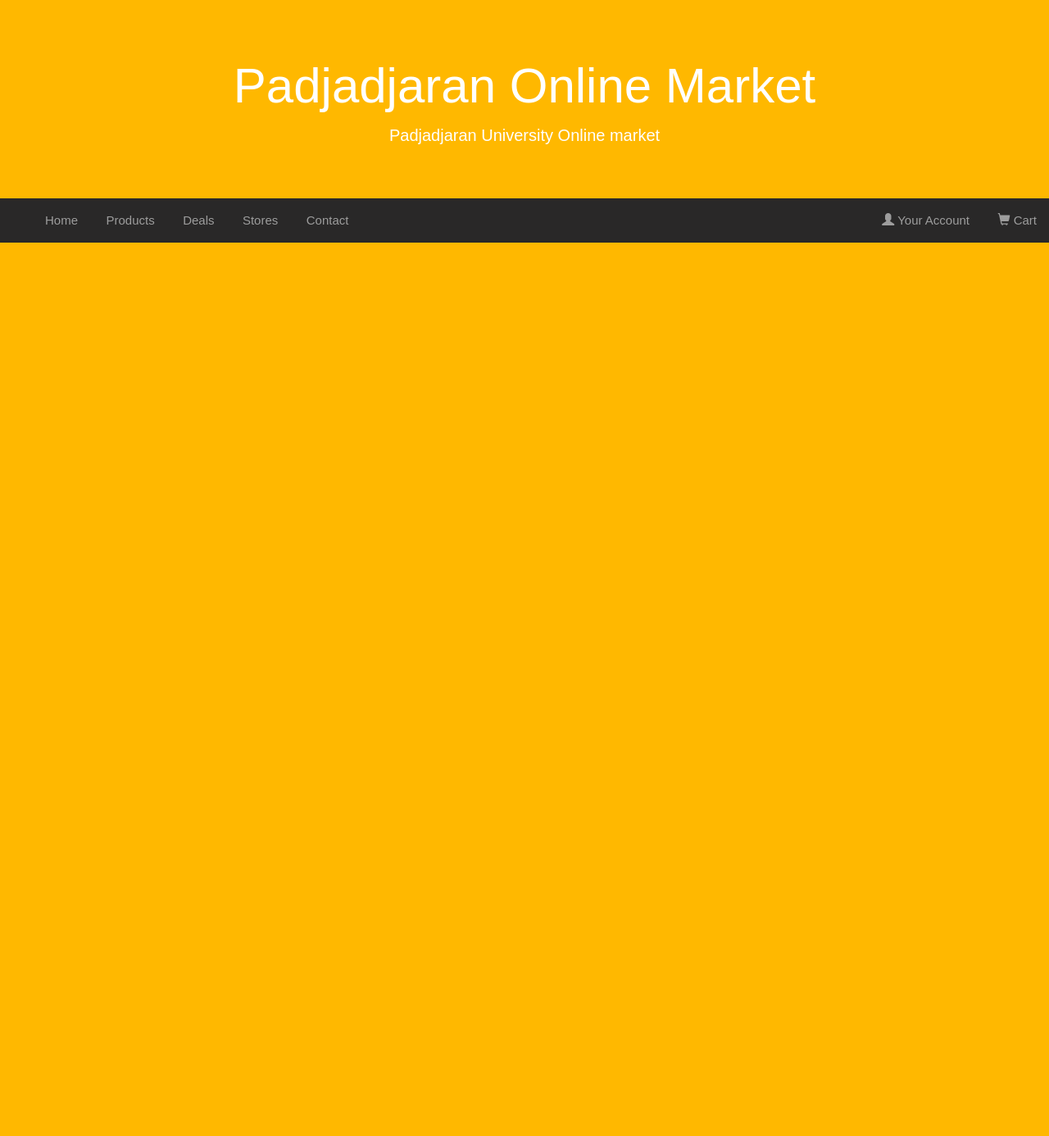
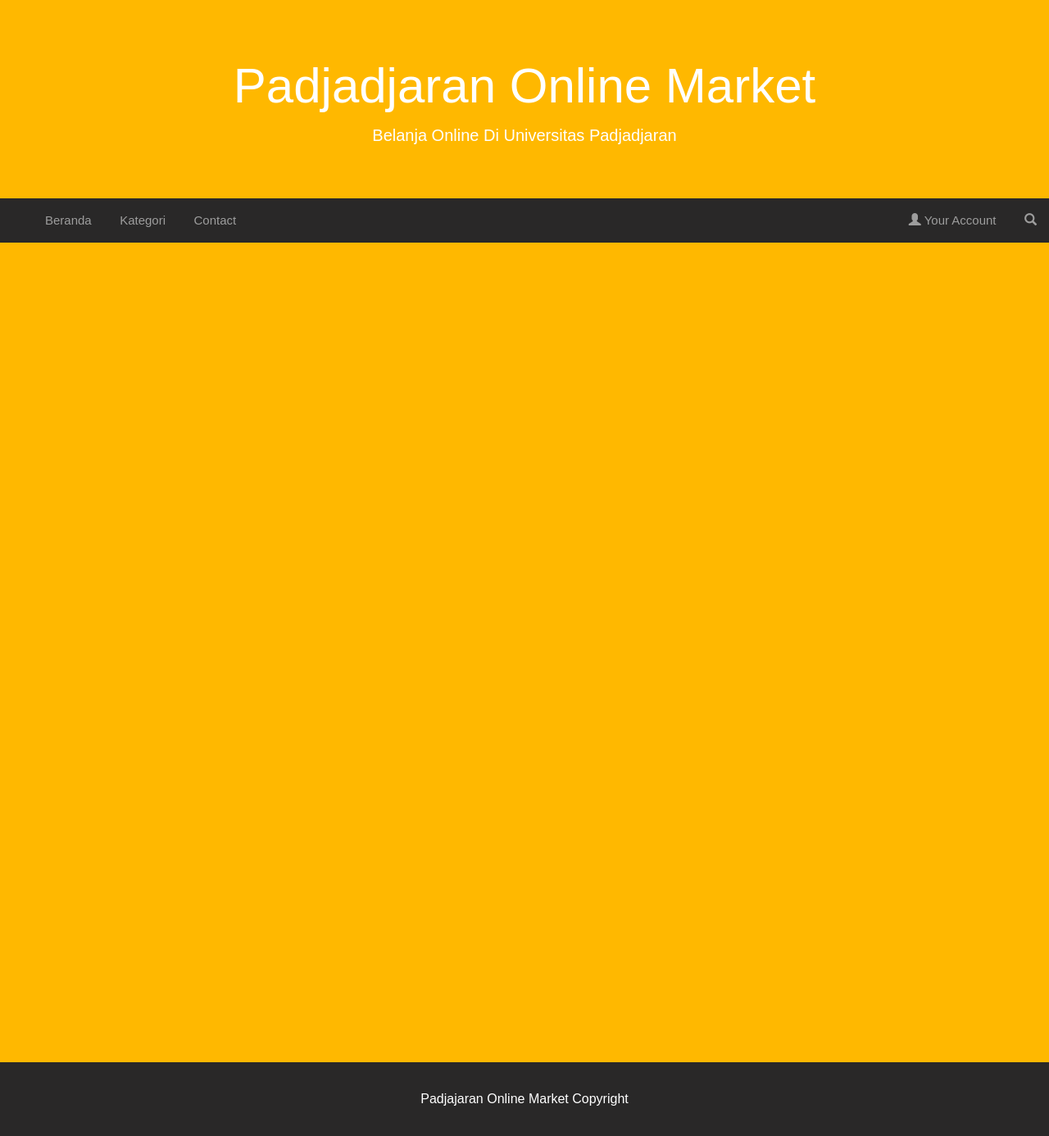
Before and after one commit to fadhlihh/PemrogramanWeb, a PHP site: page /home.html in a window 1280 px wide. Shown: the whole page at 82% size. Before the commit the page ends 296 px from the top, so only its background shows below. Run offline with PHP 8.4, Linux system fonts and the light colour scheme.

Commit message:
Navbar(Modified) + Footer

```diff
--- a/css/style.css
+++ b/css/style.css
@@ -8,15 +8,38 @@ h1{
   	margin-bottom: -5px;
   	font-weight: lighter;
 }
+
+body{
+	background-color: #ffb800;
+	color: #ffffff;
+	margin: 0;
+}
+
+.text-center{
+	text-align: center;
+}
+
+.container{
+	padding-right: 15px;
+  	padding-left: 15px;
+  	margin-right: auto;
+  	margin-left: auto;
+}
+
+.jumbotron .container p{
+	font-size: 20px;
+}
+
+.jumbotron{
+	padding: 30px;
+	margin-bottom: 15px;
+}
+
 @font-face {
   font-family: 'Glyphicons Halflings';
 
   src: url('../fonts/glyphicons-halflings-regular.eot');
   src: url('../fonts/glyphicons-halflings-regular.eot?#iefix') format('embedded-opentype'), url('../fonts/glyphicons-halflings-regular.woff2') format('woff2'), url('../fonts/glyphicons-halflings-regular.woff') format('woff'), url('../fonts/glyphicons-halflings-regular.ttf') format('truetype'), url('../fonts/glyphicons-halflings-regular.svg#glyphicons_halflingsregular') format('svg');
-}
-
-.navbar-right{
-	float: right;
 }
 
 .glyphicon {
@@ -37,14 +60,27 @@ h1{
 .glyphicon-shopping-cart:before {
   content: "\e116";
 }
+
+.glyphicon-search:before {
+  content: "\e003";
+}
+
+.navbar-right{
+	float: right;
+}
+
 nav{
 	margin-top: 100px;
 	margin: 0px;
 	padding-top: 2px;
 	padding-bottom: 2px;
+	top: 0px;
 	background-color: #292828;
 	width: 100%;
 	position: sticky;
+	position: -webkit-sticky;
+	position: -moz-sticky;
+	z-index: 3;
   	min-height: 50px;
 }
 
@@ -81,28 +117,12 @@ nav ul a:active li {
 	color: rgba(254, 88, 88, 1);
 }
 
-.jumbotron .container p{
-	font-size: 20px;
+.content{
+	min-height: 1000px;
+	min-width: 80%;
 }
 
-.jumbotron{
-	padding: 30px;
-	margin-bottom: 15px;
+footer{
+	background-color: #292828;
+	padding:20px;
 }
-
-body{
-	background-color: #ffb800;
-	color: #ffffff;
-	margin: 0;
-}
-
-.text-center{
-	text-align: center;
-}
-
-.container{
-	padding-right: 15px;
-  	padding-left: 15px;
-  	margin-right: auto;
-  	margin-left: auto;
-}
--- a/home.html
+++ b/home.html
@@ -3,32 +3,33 @@
 	<head>
 		<link rel="stylesheet" type="text/css" href="css/style.css">
 		<meta charset="utf-8">
+		<meta name="viewport" content="width=device-width, initial-scale=1">
 		<title>Padjadjaran Online Market</title>
 	</head>
 	<body>
 		<div class="jumbotron">
 		  <div class="container text-center">
 		    <h1>Padjadjaran Online Market</h1>
-		    <p>Padjadjaran University Online market</p>
+		    <p>Belanja Online Di Universitas Padjadjaran</p>
 		  </div>
 		</div>
 		<nav>
 			<ul>
-				<a href="home.html"><li>Home</li></a>
-				<a href="#"><li>Products</li></a>
-				<a href="#"><li>Deals</li></a>
-				<a href="#"><li>Stores</li></a>
+				<a href="home.html"><li>Beranda</li></a>
+				<a href="#"><li>Kategori</li></a>
 				<a href="#"><li>Contact</li></a>
 			</ul>
 			<ul class="navbar-right">
 				<a href="#"><li><span class="glyphicon glyphicon-user"></span> Your Account</li></a>
-				<a href="#"><li><span class="glyphicon glyphicon-shopping-cart"></span> Cart</li></a>
+				<a href="#"><li><span class="glyphicon glyphicon-search"></span></li></a>
 			</ul>
 		</nav>
-		<!--
+
+		<div class="content">
+
+		</div>
 		<footer class="container-fluid text-center">
 		  <p>Padjajaran Online Market Copyright</p>
 		</footer>
-		-->
 	</body>
 </html>
```
